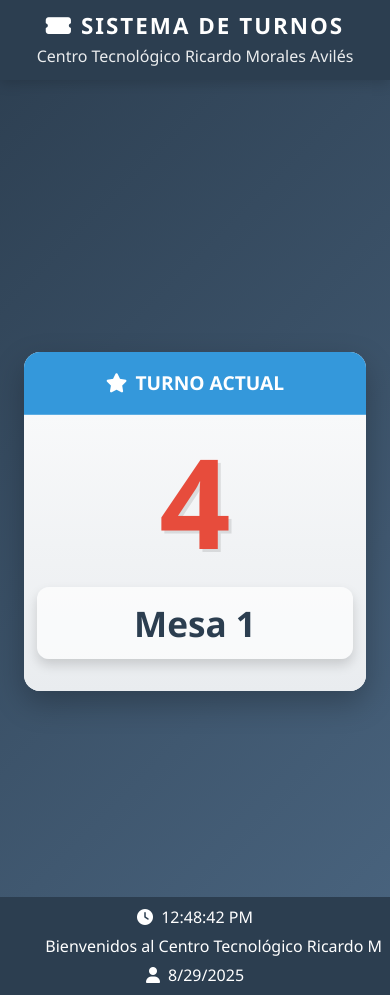
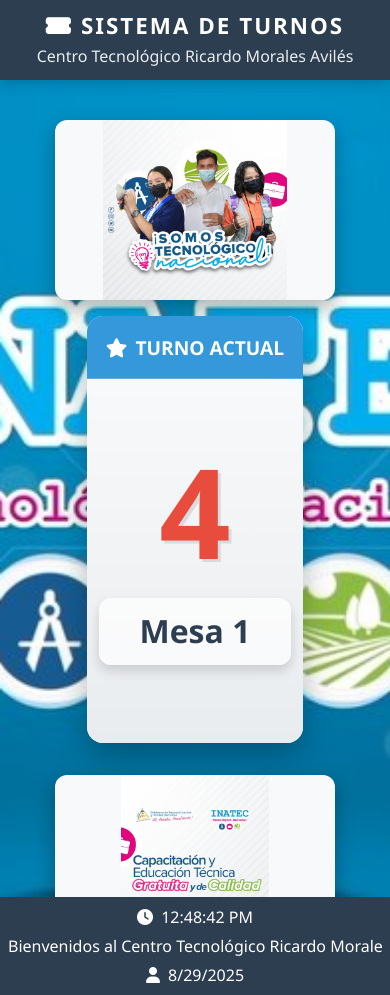
Before and after one commit to EneyderGarcia/turnerov2, a Flask app: page /public/turnos in a window 390 px wide. Run offline with Flask 3, Linux system fonts and the light colour scheme; data comes from the database, SQL or seed files in the repository; both versions use the stored data as it was after the commit.

Commit message:
Nueva Actualizacion

```diff
--- a/templates/public/turnos.html
+++ b/templates/public/turnos.html
@@ -27,7 +27,20 @@
             height: 100%;
             overflow: hidden;
             font-family: 'Segoe UI', Tahoma, Geneva, Verdana, sans-serif;
-            background: linear-gradient(135deg, #2c3e50 0%, #4a6580 100%);
+            background: url('../../static/imagenes/imagen.jpg') no-repeat center center fixed;
+            background-size: cover;
+            position: relative;
+        }
+
+        body::before {
+            content: '';
+            position: absolute;
+            top: 0;
+            left: 0;
+            width: 100%;
+            height: 100%;
+            background: rgba(44, 62, 80, 0.85);
+            z-index: -1;
         }
 
         .main-container {
@@ -65,11 +78,38 @@
         .content-container {
             flex: 1;
             display: flex;
-            flex-direction: column;
             justify-content: center;
             align-items: center;
             padding: 2rem;
             width: 100%;
+        }
+
+        .side-images {
+            display: flex;
+            justify-content: space-between;
+            width: 100%;
+            max-width: 1600px; /* Aumentado para imágenes más grandes */
+            align-items: flex-start; /* Alineación arriba para subir la casilla */
+            height: 100%;
+        }
+
+        .side-image {
+            width: 500px;
+            height: 650px;
+            border-radius: 12px;
+            box-shadow: 0 8px 20px rgba(0, 0, 0, 0.3);
+            object-fit: contain;
+            align-self: center;
+            aspect-ratio: 5/5;
+            transition: transform 0.3s ease;
+            background-color: #f8f9fa; /* Fondo para espacios vacíos si la imagen no llena el contenedor */
+        }
+
+        .main-content {
+            flex: 1;
+            max-width: 1000px;
+            margin: 0 0.5rem; /* Aumentado el margen para imágenes más grandes */
+            margin-top: 0%; /* Sube la casilla de turno actual */
         }
 
         .current-turn-card {
@@ -78,10 +118,12 @@
             border: none;
             box-shadow: 0 12px 30px rgba(0, 0, 0, 0.25);
             width: 100%;
-            max-width: 1000px;
             margin-bottom: 2rem;
             overflow: hidden;
             transition: all 0.4s ease;
+            height: 100%;
+            display: flex;
+            flex-direction: column;
         }
 
         .card-header-custom {
@@ -104,7 +146,7 @@
             justify-content: center;
             align-items: center;
             padding: 2rem 1rem;
-            min-height: 30vh;
+            flex: 1;
             background: linear-gradient(to bottom, #f8f9fa, #e9ecef);
         }
 
@@ -113,7 +155,7 @@
             margin: 0;
             line-height: 1;
             transition: all 0.5s ease;
-            font-size: 25vw;
+            font-size: 0vw; /* Reducido un poco para compensar el tamaño de imágenes */
             color: var(--highlight-color);
             text-shadow: 3px 3px 0 rgba(0, 0, 0, 0.1);
         }
@@ -121,7 +163,7 @@
         .info-text {
             font-weight: 800;
             margin: 1.5rem 0;
-            font-size: 4rem;
+            font-size: 0rem; /* Reducido un poco para compensar el tamaño de imágenes */
             color: var(--primary-color);
             background: rgba(255, 255, 255, 0.7);
             padding: 0.8rem 2rem;
@@ -151,6 +193,7 @@
             flex-grow: 1;
             margin: 0 1rem;
             font-size: 1.3rem;
+            text-align: center;
         }
 
         .marquee span {
@@ -184,13 +227,48 @@
             animation: highlight 0.8s ease;
         }
 
+        @media (max-width: 1800px) {
+            .side-image {
+                width: 450px;
+                height: 600px;
+            }
+
+            .turn-number {
+                font-size: 18vw;
+            }
+
+            .info-text {
+                font-size: 3rem;
+            }
+        }
+
+        @media (max-width: 1600px) {
+            .side-image {
+                width: 400px;
+                height: 550px;
+            }
+
+            .turn-number {
+                font-size: 20vw;
+            }
+
+            .info-text {
+                font-size: 2.8rem;
+            }
+        }
+
         @media (max-width: 1400px) {
+            .side-image {
+                width: 350px;
+                height: 500px;
+            }
+
             .turn-number {
                 font-size: 22vw;
             }
 
             .info-text {
-                font-size: 3.5rem;
+                font-size: 2.6rem;
             }
         }
 
@@ -207,22 +285,52 @@
                 font-size: 1.6rem;
             }
 
+            .side-image {
+                width: 300px;
+                height: 450px;
+            }
+
             .turn-number {
-                font-size: 25vw;
+                font-size: 24vw;
             }
 
             .info-text {
-                font-size: 3rem;
+                font-size: 2.4rem;
             }
         }
 
         @media (max-width: 992px) {
+            .side-images {
+                flex-direction: column;
+                align-items: center;
+            }
+
+            .side-image {
+                width: 400px;
+                height: 250px;
+                margin: 1rem 0;
+            }
+
+            .side-image.left {
+                order: 1;
+            }
+
+            .main-content {
+                order: 2;
+                margin: 1rem 0;
+                margin-top: 0;
+            }
+
+            .side-image.right {
+                order: 3;
+            }
+
             .turn-number {
                 font-size: 22vw;
             }
 
             .info-text {
-                font-size: 2.8rem;
+                font-size: 2.5rem;
             }
         }
 
@@ -239,12 +347,17 @@
                 font-size: 1.4rem;
             }
 
+            .side-image {
+                width: 320px;
+                height: 200px;
+            }
+
             .turn-number {
                 font-size: 26vw;
             }
 
             .info-text {
-                font-size: 2.5rem;
+                font-size: 2.2rem;
             }
 
             .turn-display {
@@ -278,12 +391,17 @@
                 font-size: 1.2rem;
             }
 
+            .side-image {
+                width: 280px;
+                height: 180px;
+            }
+
             .turn-number {
                 font-size: 32vw;
             }
 
             .info-text {
-                font-size: 2.2rem;
+                font-size: 2rem;
                 padding: 0.6rem 1.2rem;
             }
 
@@ -312,6 +430,10 @@
         </div>
 
         <div class="content-container">
+            <div class="side-images">
+                <img src="../../static/imagenes/img1.jpg" class="side-image left">
+
+                <div class="main-content">
                     <div class="current-turn-card">
                         <div class="card-header-custom text-center">
                             <h2 class="card-title-custom">
@@ -327,11 +449,14 @@
                         </div>
                     </div>
                 </div>
+                <img src="../../static/imagenes/imagen2.jpg" class="side-image right">
+            </div>
+        </div>
 
         <div class="status-bar">
             <div><i class="fas fa-clock me-1"></i> <span id="current-time">00:00:00</span></div>
             <div class="marquee">
-                <span>Bienvenidos al Centro Tecnológico Ricardo Morales Avilés • Por favor espere su turno •</span>
+                <div>  Bienvenidos al Centro Tecnológico Ricardo Morales Avilés • Por favor espere su turno •</div>
             </div>
             <div><i class="fas fa-user me-1"></i> <span id="current-date">01/01/2023</span></div>
         </div>
@@ -350,7 +475,6 @@
             document.getElementById('current-date').textContent = now.toLocaleDateString();
         }
 
-        // Actualizar fecha y hora cada segundo
         setInterval(updateDateTime, 1000);
         updateDateTime();
 
```
Also changed, not shown: instance/turnero.db, static/imagenes/imagen.jpg (added), static/imagenes/imagen2.jpg (added), static/imagenes/img1.jpg (added). Lines whose indentation alone changed are shown as unchanged.
